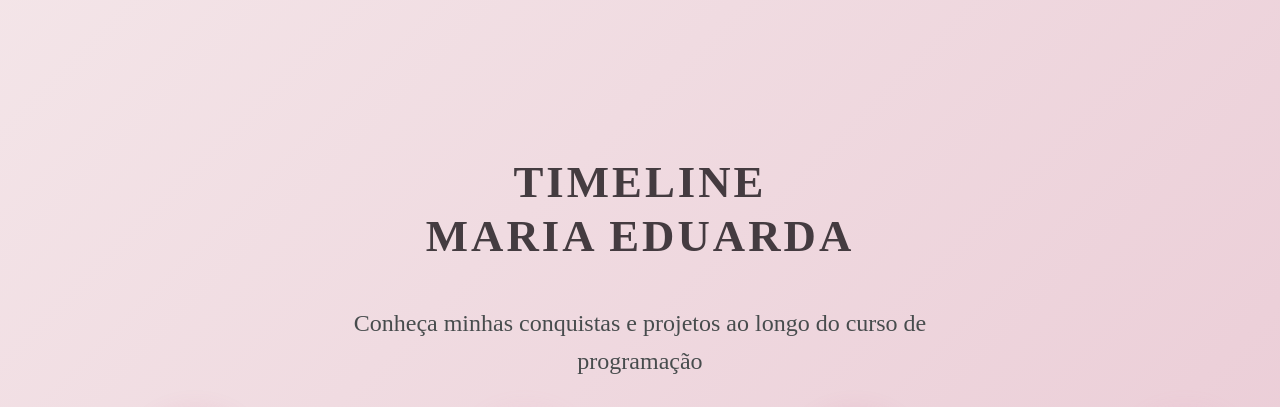
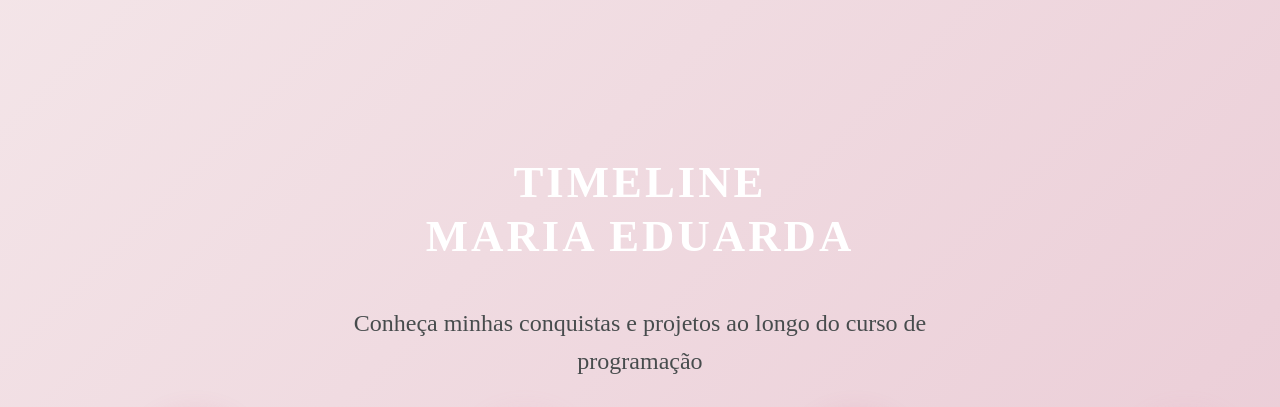
Before and after one commit to marihandradee/Portf-lio, a plain HTML site: page timeline.html in a window 1280 px wide. Shown: the part 106-513 px from the top of the page. Drawn offline with Linux system fonts and the light colour scheme.

Commit message:
Update eu.css

```diff
--- a/eu.css
+++ b/eu.css
@@ -677,7 +677,7 @@ header {
 .timeline-header h1 {
     padding: clamp(20px, 8vw, 70px);
     font-size: clamp(1.8rem, 5vw, 2.8rem);
-    color: #080408bd;
+    color: #ffffff;
     font-weight: 800;
     letter-spacing: 3px;
     margin-bottom: 20px;
```
